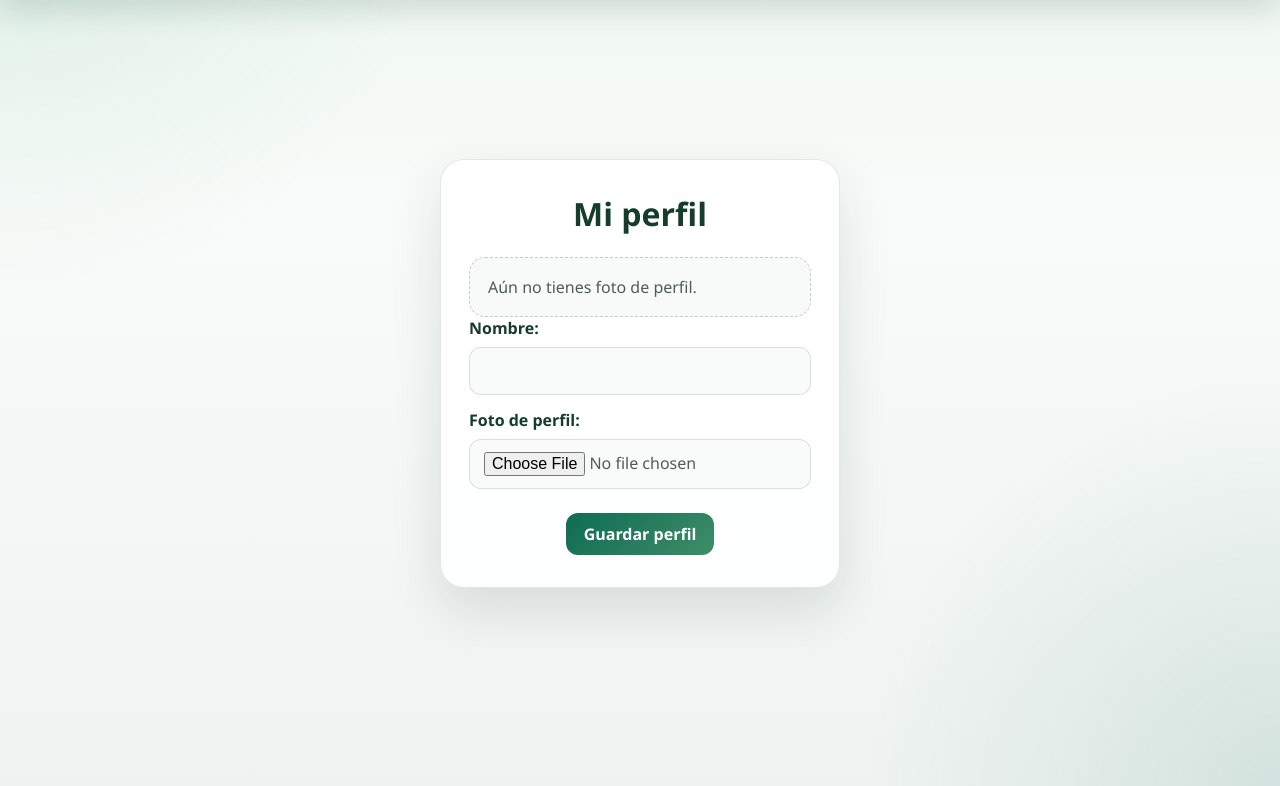
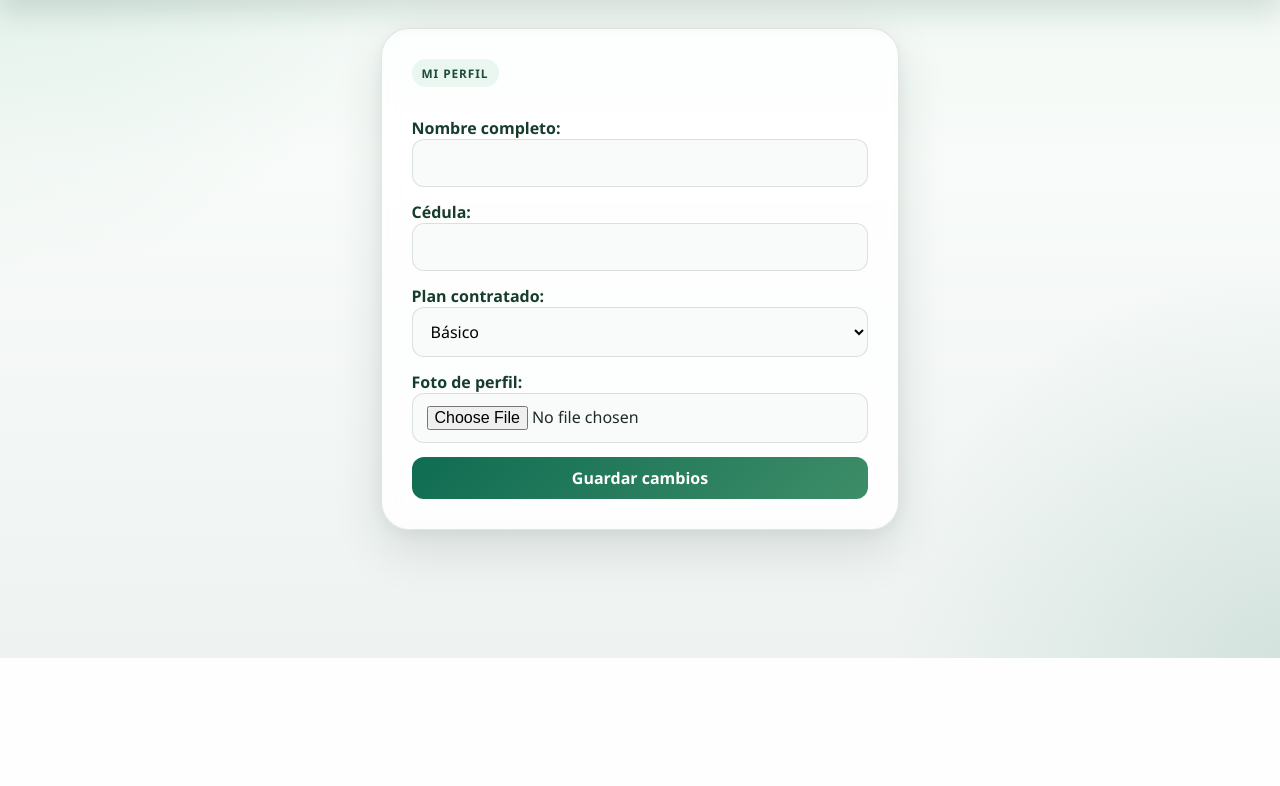
Before and after one commit to ManuelZambrano-prog/Proyecto-final-Electiva-1, a Django app: template riego/templates/riego/perfil.html in a window 1280 px wide. Shown: the part 142-928 px from the top of the page. After the commit the page ends 800 px from the top, so only its background shows below. Run offline with Django 5.2, Linux system fonts and the light colour scheme; the template is opened without the code that fills it: values that come from a table or form of the project are taken from there, others are empty.

Commit message:
fix: agregar vista mi_perfil y corregir error NoReverseMatch en login

```diff
--- a/riego/templates/riego/perfil.html
+++ b/riego/templates/riego/perfil.html
@@ -1,9 +1,13 @@
 {% extends 'riego/base.html' %}
 
 {% block contenido %}
-    <div class="auth-shell">
-        <div class="auth-card" style="width: min(100%, 560px);">
-            <h2>Mi perfil</h2>
+    <div class="page-card">
+        <div class="page-header">
+            <div>
+                <span class="section-tag">Mi perfil</span>
+                <h2>{{ user.username }}</h2>
+            </div>
+        </div>
 
         {% if messages %}
             {% for message in messages %}
@@ -11,19 +15,32 @@
             {% endfor %}
         {% endif %}
 
-            {% if perfil.foto %}
-                <img class="plant-photo" src="{{ perfil.foto.url }}" alt="Foto de perfil de {{ user.username }}" width="148" height="148">
-            {% else %}
-                <div class="empty-state">Aún no tienes foto de perfil.</div>
-            {% endif %}
-
         <form method="post" enctype="multipart/form-data" class="form-layout">
             {% csrf_token %}
-                {{ form.as_p }}
-                <div class="form-actions">
-                    <button class="btn btn-primary" type="submit">Guardar perfil</button>
+            <div class="form-group">
+                <label for="nombre">Nombre completo:</label>
+                <input type="text" name="nombre" value="{{ perfil.nombre }}" required>
             </div>
+            <div class="form-group">
+                <label for="cedula">Cédula:</label>
+                <input type="text" name="cedula" value="{{ perfil.cedula }}">
+            </div>
+            <div class="form-group">
+                <label for="plan">Plan contratado:</label>
+                <select name="plan">
+                    <option value="basico" {% if perfil.plan == 'basico' %}selected{% endif %}>Básico</option>
+                    <option value="estandar" {% if perfil.plan == 'estandar' %}selected{% endif %}>Estándar</option>
+                    <option value="premium" {% if perfil.plan == 'premium' %}selected{% endif %}>Premium</option>
+                </select>
+            </div>
+            <div class="form-group">
+                <label for="foto">Foto de perfil:</label>
+                <input type="file" name="foto" accept="image/*">
+                {% if perfil.foto %}
+                    <img src="{{ perfil.foto.url }}" alt="Foto de perfil" style="max-width: 150px; margin-top: 10px; border-radius: 50%;">
+                {% endif %}
+            </div>
+            <button type="submit" class="btn btn-primary">Guardar cambios</button>
         </form>
     </div>
-    </div>
 {% endblock %}
```
Also changed, not shown: riego/views.py (+16 -0 lines), core/__init__.py (deleted), riego/__init__.py (deleted), riego/migrations/__init__.py (deleted), tienda/__init__.py (deleted), tienda/migrations/__init__.py (deleted). Lines whose indentation alone changed are shown as unchanged.
